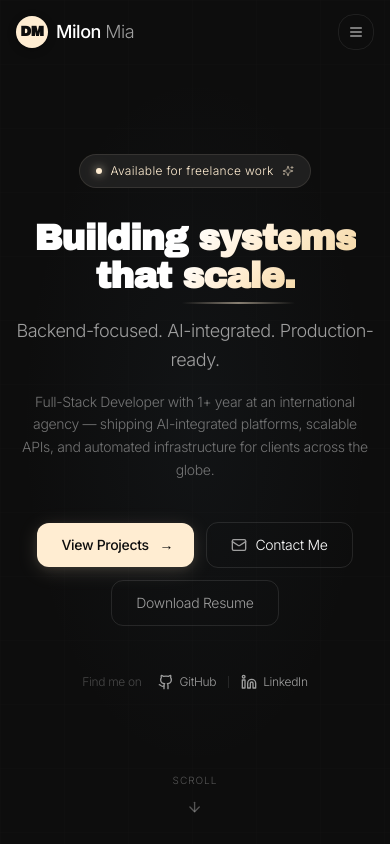
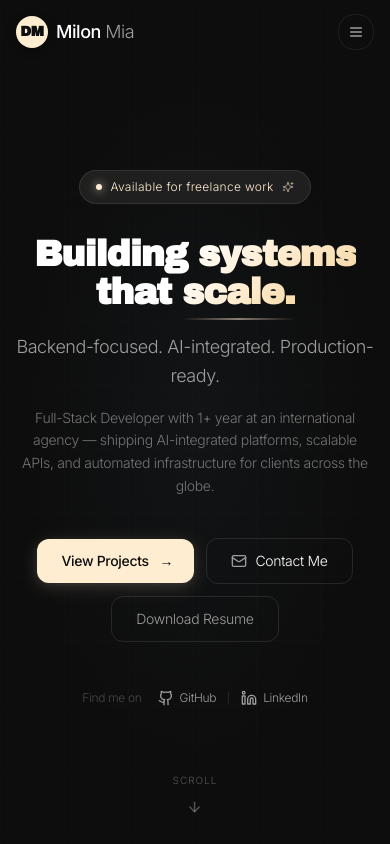
Before and after one commit to devmilon923/Portfolio-2.1, a Next.js app: page / in a window 390 px wide. Shown: the top 844 px of the page. Built offline with nearby package versions, Linux system fonts and the light colour scheme.

Commit message:
add top pading

```diff
--- a/components/sections/Hero.tsx
+++ b/components/sections/Hero.tsx
@@ -57,9 +57,9 @@ export default function Hero() {
   return (
     <section
       id="hero"
-      className="relative sm:pt-12 lg:pt-0 min-h-screen flex items-center justify-center overflow-hidden bg-void "
+      className="relative pt-8 lg:pt-0  min-h-screen flex items-center justify-center overflow-hidden bg-void "
     >
-      <div className="absolute inset-0 overflow-hidden pointer-events-none">
+      <div className="absolute inset-0  overflow-hidden pointer-events-none">
         <div className="mist-glow absolute top-1/2 left-1/2 -translate-x-1/2 -translate-y-1/2 w-[700px] h-[700px] max-w-[90vw] opacity-60" />
         <div
           className="absolute inset-0 opacity-[0.025]"
```
